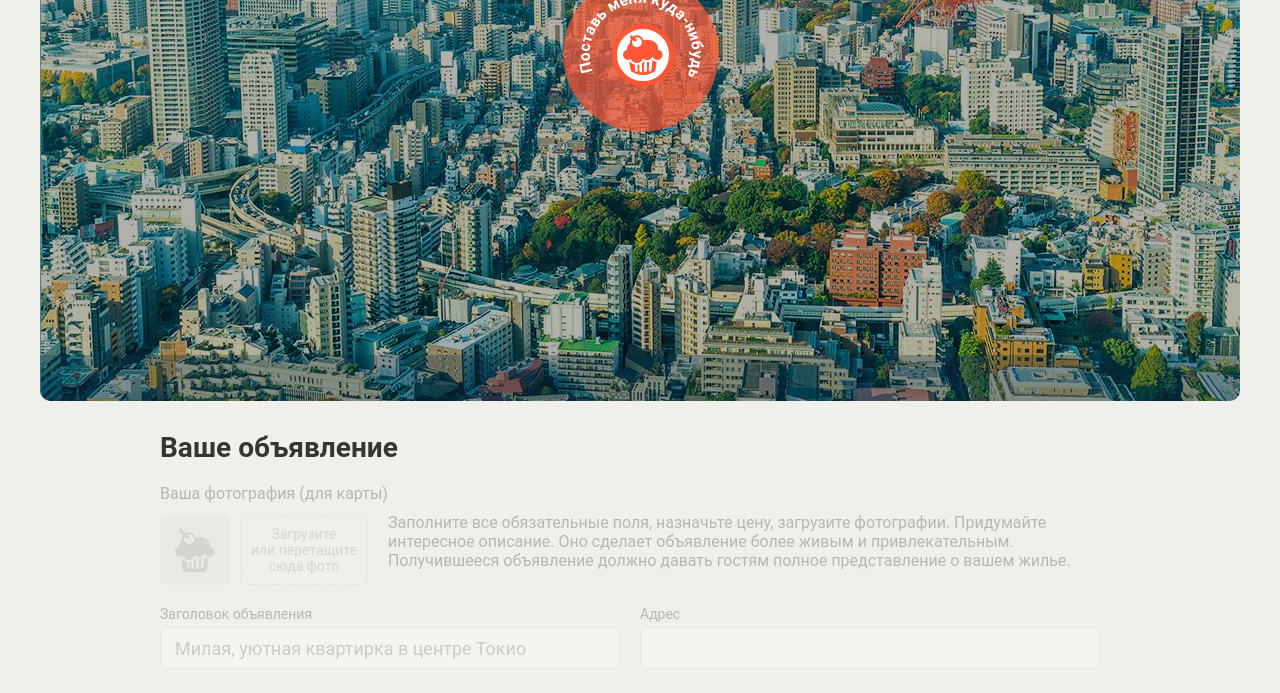
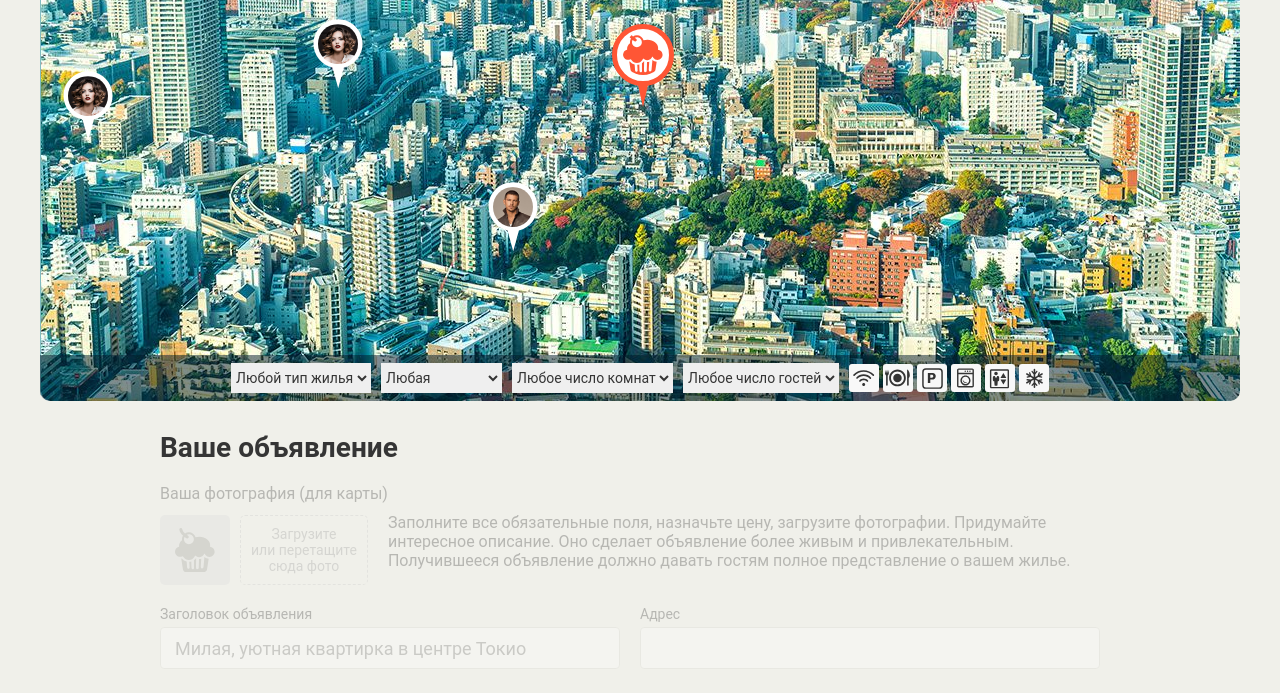
Before and after one commit to Borabola/437501-keksobooking-17, a website: page index.html in a window 1280 px wide. Shown: the part 349-1042 px from the top of the page. Drawn offline with Linux system fonts and the light colour scheme; files whose address does not match are found by name.

Commit message:
Отрисовка случайно сгенерированных пинов

```diff
--- a/js/main.js
+++ b/js/main.js
@@ -6,6 +6,14 @@ var MIN_Y_COORD = 130;
 var MAX_Y_COORD = 630;
 var ADS_COUNT = 8;
 var FIRST_AD = 1;
+var PIN_WIDTH = 40;
+var PIN_HEIGHT = 62;
+
+var map = document.querySelector('.map');
+var pinTemplate = document.querySelector('#pin')
+  .content
+  .querySelector('.map__pin');
+var divPin = document.querySelector('.map__pins');
 
 // eslint-disable-next-line valid-jsdoc
 /**
@@ -59,6 +67,7 @@ function getRandom(min, max) {
   return rand;
 }
 
+
 /**
  * Функция получения имени фото
  * @param {number} index порядковый номер фото автора
@@ -83,15 +92,22 @@ function generateAdv(arr) {
   var x = getRandom(MIN_X_COORD, MAP_WIDTH);
   var y = getRandom(MIN_Y_COORD, MAX_Y_COORD);
   var ad = {
-    author: author,
-    offer: offer,
-    location: x + ', ' + y
+    author: {
+      'avatar': author
+    },
+    offer: {
+      type: offer
+    },
+    location: {
+      x: x,
+      y: y
+    }
   };
   return ad;
 }
 
 
-/**
+/** Функция создания массива из указанного количества объектов
  * @param {number} count количество объявлений, которое надо сгенерировать
  * @return {Ads[]}
  */
@@ -104,5 +120,42 @@ function generateAds(count) {
   return ads;
 }
 
-generateAds(ADS_COUNT);
-/* console.log(generateAds(ADS_COUNT));*/
+/**
+ * Функция создает запись положения пина с учетом его размеров
+ * @param {number} x
+ * @param {number} y
+ * @return {string}
+ */
+function getPinLocation(x, y) {
+  var PinLocation = 'left:' + (x - PIN_WIDTH / 2) + 'px; top:' + (y - PIN_HEIGHT) + 'px;"';
+  return PinLocation;
+}
+
+/**
+ * функция берет объект объявления и создает разметку объявления
+ * @param {Ad} ad - объект обявления
+ * @return {Node} Element DOM элемент, представляющий героя
+ */
+function renderAd(ad) {
+  var pinLocation = getPinLocation(ad.location.x, ad.location.y);
+  var adElement = pinTemplate.cloneNode(true);
+  adElement.setAttribute('style', pinLocation);
+  adElement.children[0].setAttribute('src', ad.author.avatar);
+  adElement.setAttribute('alt', ad.offer.type);
+  return adElement;
+}
+
+/**
+ * Функция берет необходимое количество oбъявлений, добавляет фрагмент описания героя из массива объектов указанное кол-во раз
+ * @param {number} count
+ */
+function renderAds(count) {
+  var ads = generateAds(ADS_COUNT);
+  var fragment = document.createDocumentFragment();
+  for (var i = 0; i < count; i++) {
+    fragment.appendChild(renderAd(ads[i]));
+  }
+  divPin.appendChild(fragment);
+}
+renderAds(ADS_COUNT);
+map.classList.remove('map--faded');
```
Also changed, not shown: index.html (+3 -1 lines).
